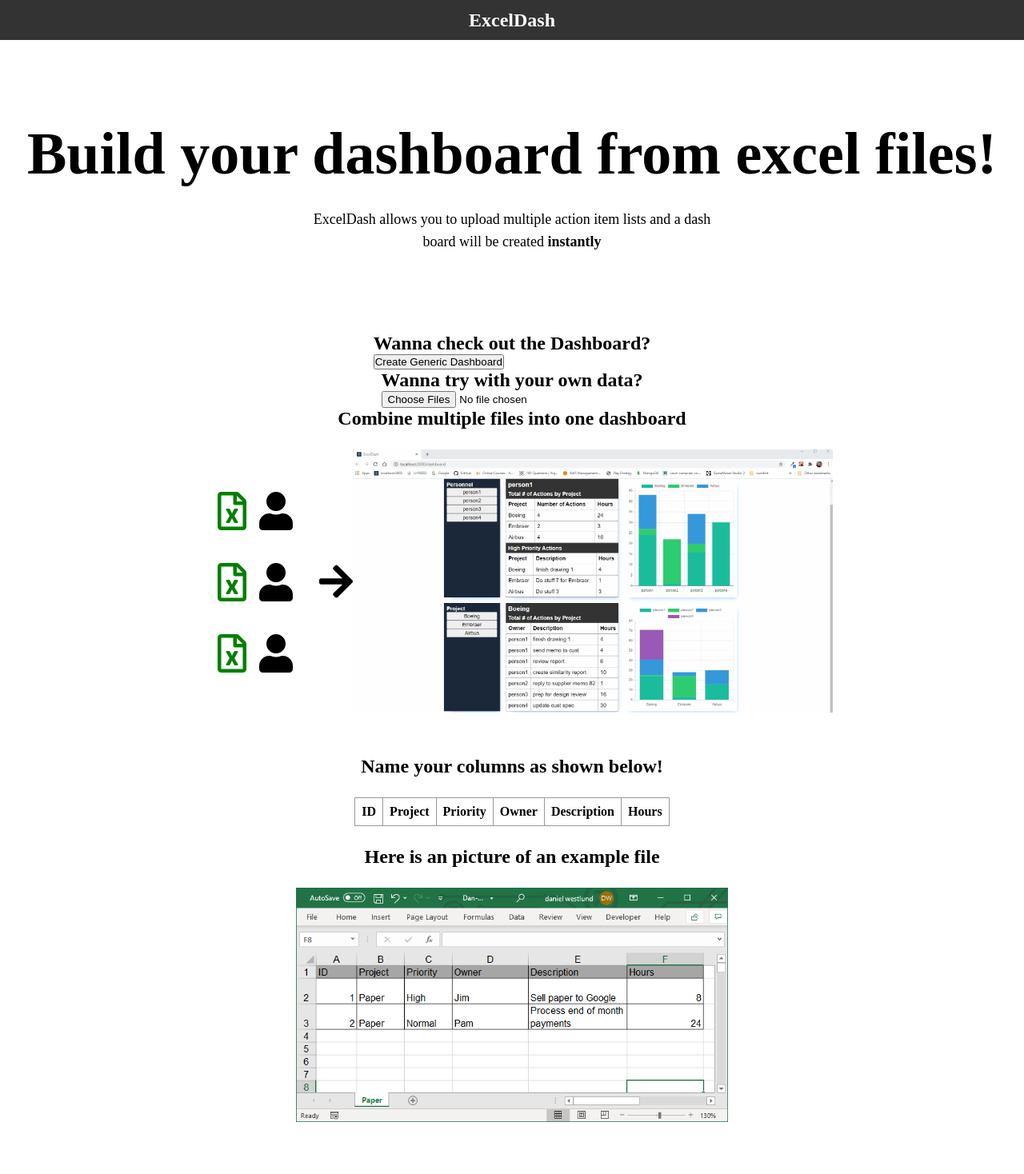
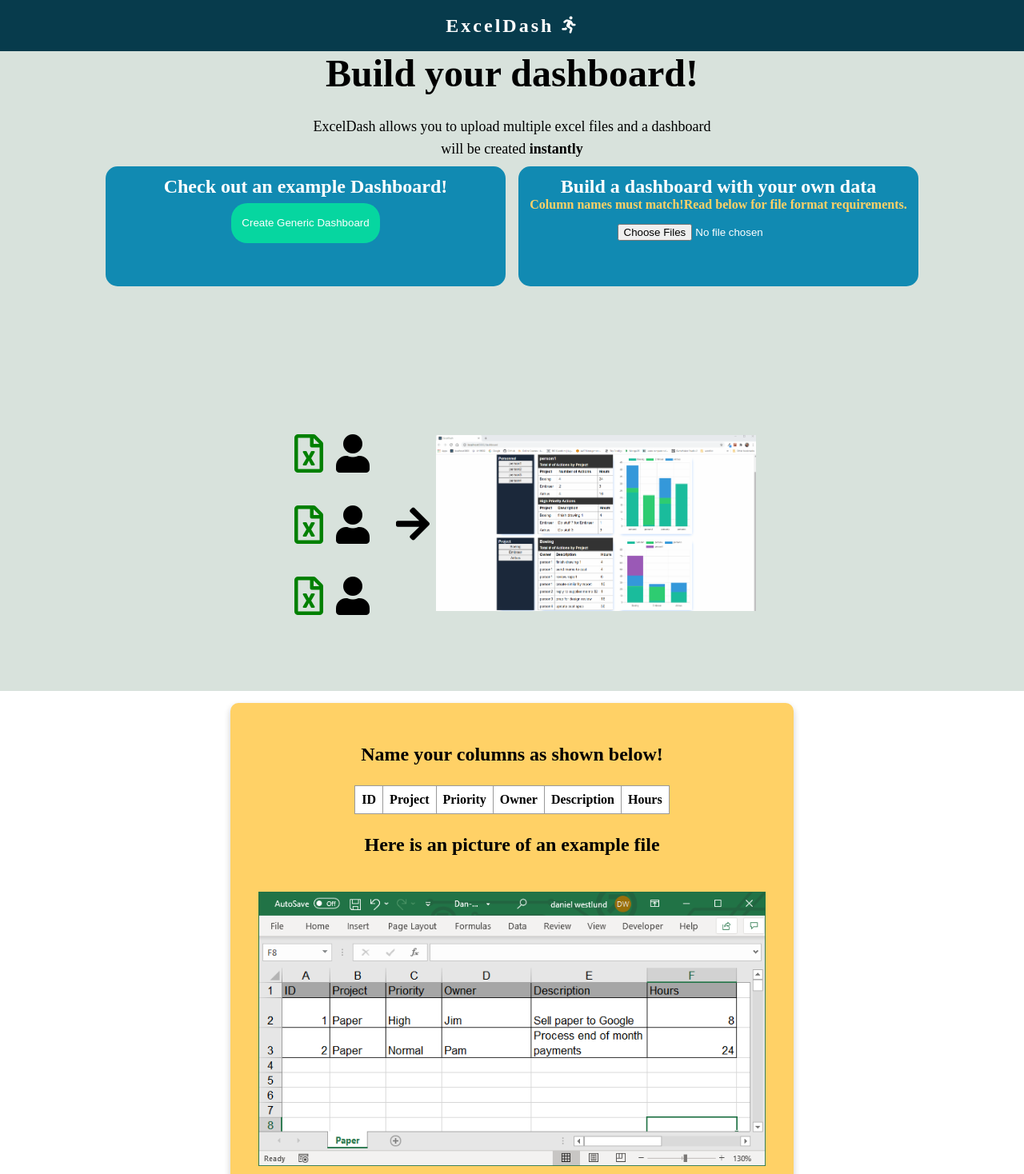
Before and after one commit to 2stash/dashboard, a React (Create React App) app: page / in a window 1280 px wide. Shown: the top 1468 px of the page at 80% size. Before the commit the page ends 1428 px from the top, so only its background shows below. Built offline with nearby package versions, Linux system fonts and the light colour scheme.

Commit message:
added styling to landing page

```diff
--- a/src/App.css
+++ b/src/App.css
@@ -1,14 +1,41 @@
 :root {
   --nav-color: #333333;
-  --background-color: #ffffff;
+  --background-color: #faf3dd;
   --background-dark: #1b283b;
+  --btn-color: #118ab2;
+  --btn-border: #073b4c;
 
+  /* set one */
+  --dark-color: #073b4c;
+  --blue-color: #118ab2;
+  --success-color: #06d6a0;
+  --yellow-color: #ffd166;
+  --danger-color: #ef476f;
+  --grey-color: #d8e2dc;
+  --dark-grey-color:
 }
 
 * {
   box-sizing: border-box;
   margin: 0;
   padding: 0;
+}
+body {
+  width: 100%;
+  /* position:fixed; */
+  background-color: var(--dark-color);
+}
+
+ul {
+  list-style: none;
+}
+
+a {
+  text-decoration: none;
+}
+
+li {
+  list-style: none;
 }
 
 .container {
@@ -17,21 +44,115 @@
   align-items: center;
 }
 
-.landing-container,
-.landing-hero-container,
-.how-to-use {
+
+/* main nav bar start */
+.main-nav {
+
+  display:flex;
+  justify-content: space-around;
+  align-items: center;
+  min-height: 8vh;
+  color: white;
+  padding: 0.7rem 2rem;
+  /* position: fixed; */
+  z-index: 1;
+  width: 100%;
+  top: 0;
+}
+
+.logo {
+  display:flex;
+  justify-content: center;
+  align-items: center;
+  letter-spacing: 3px;
+  margin: 5px;
+}
+
+.logo-div {
+  margin-left: 10px;
+  }
+
+.main-nav ul {
+  display: flex;
+  flex-direction: row;
+  justify-content: space-around;
+  width: 40%;
+}
+
+.main-nav a {
+  color: white;
+  letter-spacing: 3px;
+  font-weight: bold;
+  font-size:14px;
+}
+
+.main-nav a:hover {
+  color: var(--primary-color);
+}
+/* main nav end */
+
+/* Landing page start --------- */
+/* Section 1 Left*/
+.landing-container {
+  background-color: white ;
   display:flex;
   flex-direction: column;
   justify-content: center;
   align-items: center;
+  /* height: 100%;
+  width:100%; */
+
 }
+
+.grey {
+  background-color: var(--grey-color);
+  width: 100%;
+  min-height: 450px;
+  /* height: 100%; */
+
+}
+
 .landing-hero-container {
-  margin-bottom: 100px;
+  display: flex;
+  flex-direction: column;
+  justify-content: center;
+  align-items: center;
+  flex-wrap:wrap;
+  height: 100%;
+  width:100%;
 }
+
+.how-to-use {
+  display: grid;
+  grid-template-columns: 1fr;
+  gap: 20px;
+}
+
+
+.how-to-use {
+  height: 100vh;
+}
+
+.landing-left,
+.second-landing-right {
+  display:flex;
+  flex-direction: column;
+  justify-content: center;
+  align-items: center;
+  text-align:center;
+}
+
+.landing-left {
+  /* height: 1000px; */
+  width:90%;
+  margin-bottom:10px;
+}
+
 .landing-hero-text {
-  margin-top: 100px;
+  /* margin-top: 100px; */
   margin-bottom: 25px;
-  font-size:74px;
+  font-size:48px;
+  text-align:center;
 }
 
 .landing-sub-text {
@@ -41,28 +162,70 @@
   text-align: center;
 }
 
-.margin-top {
-  margin-top: 50px;
+.landing-buttons-container {
+  display:flex;
+  flex-wrap: wrap;
+  justify-content: center;
+  align-items: center;
+  width:100%;
+  /* height: 100%; */
+  max-height:150px;
+
 }
 
-.how-to-use,
-.how-to-use-table {
-  margin-bottom: 25px;
+.landing-buttons-card {
+ display:flex;
+ flex-direction: column;
+ align-items: center;
+ /* position: relative; */
+ padding: 12px;
+ /* height: 150px; */
+ color:white;
+ background-color: var(--blue-color);
+ border-radius: 15px;
+ margin:8px;
+ width:500px;
+ text-align: center;
 }
 
-.how-to-use-hero {
-  margin-bottom: 25px;
+.landing-buttons-card h4 {
+  color: var(--yellow-color)
 }
 
-.excel-img {
-  max-width: 540px;
+.btn-input {
+  display: flex;
+  justify-content: center;
+  align-items: center;
+
 }
 
-.flex {
+.landing-buttons-card h4 {
+  margin-bottom: 15px;
+}
+
+/* .landing-buttons-card button {
+  position: absolute;
+  bottom: 0;
+} */
+
+/* .landing-buttons-card input {
+  position: absolute;
+  bottom: 50px;
+} */
+
+/* Section 1 left end */
+/* Section 1 right start */
+.landing-right {
+
+  display:none;
+}
+
+.combine-files {
   display: flex;
-  justify-content: center;
-  align-items: start;
-  gap: 20px;
+  flex-wrap:wrap;
+  justify-content:center;
+  align-items: center;
+  width: 100%;
 }
 
 .icons {
@@ -84,16 +247,115 @@
   font-size: 48px;
 }
 
-.combine-files {
-  display: flex;
-  flex-wrap:wrap;
-  justify-content:center;
-  align-items: center;
+.image-gif {
+  width: 400px;
+  margin-left:8px;
 }
 
-.image-gif {
-  width: 600px;
+/* Section 1 right end */
+/* Section 2 left start */
+.how-to-use,
+.how-to-use-table {
+  margin-bottom: 25px;
+  max-width: 90%;
 }
+
+.margin-top {
+  margin-top: 50px;
+}
+
+.second-landing-left {
+  margin-top: 15px;
+  display: flex;
+  flex-direction: column;
+  justify-content: center;
+  align-items: center;
+  text-align:center;
+}
+
+.second-landing-left-size {
+  width: 90%;
+  height: 600px;
+  box-shadow: 0 4px 8px 0 rgba(0, 0, 0, 0.2);
+  border-radius: 10px;
+  display: flex;
+  flex-direction: column;
+  justify-content: center;
+  align-items: center;
+  background-color: var(--yellow-color);
+}
+
+.how-to-use-hero {
+  margin-bottom: 25px;
+}
+
+.table-head {
+  background-color: white;
+}
+.excel-img {
+  max-width: 90%;
+  margin:20px;
+}
+
+/* Section 2 left end */
+/* Section 2 right start */
+.second-landing-right-size {
+  width: 90%;
+  height: 300px;
+  box-shadow: 0 4px 8px 0 rgba(0, 0, 0, 0.2);
+  border-radius: 10px;
+  display: flex;
+  flex-direction: column;
+  justify-content: center;
+  align-items: center;
+  background-color: var(--success-color);
+}
+
+.second-landing-right-title {
+  font-size: 36px;
+}
+
+/* Section 2 right end */
+/* Landing page End ----- */
+
+.btn {
+  background-color: var(--btn-color);
+  color: white;
+  margin: .5em 1em;
+  padding: .5em 1em;
+  border: none;
+  outline: none;
+  /* position: relative; */
+  cursor: pointer;
+
+}
+
+.btn-border-pop {
+  background-color: var(--success-color);
+  height: 50px;
+  border-radius: 20px;
+}
+
+/* .btn.btn-border-pop::before {
+  content: '';
+  position: absolute;
+  top:0;
+  left:0;
+  right:0;
+  bottom:0;
+  z-index: -1;
+  border: 2px solid var(--btn-border);
+  transition: top, left, right, bottom, 100ms ease-in-out;
+} */
+
+/* .btn.btn-border-pop:hover::before,
+.btn.btn-border-pop:focus::before {
+  top: -4px;
+  left: -4px;
+  right: -4px;
+  bottom: -4px;
+} */
+
 
 
 table {
@@ -107,6 +369,18 @@ td, th {
   text-align: left;
 }
 
+/* DashBoard Page */
+.wrapper {
+  max-width: 1400px;
+  margin: 0 auto;
+  font: 1.2em Helvetica, arial, sans-serif;
+}
+
+.wrapper > * {
+  background-color: var(--background-color);
+  padding: 10px;
+}
+
 .title-div {
   width: 100%;
   display:flex;
@@ -118,40 +392,13 @@ td, th {
 .title {
   color: var(--background-color);
   width: 100%;
-
 }
 
-li {
-  list-style: none;
+.project-nav {
+  background-color: var(--background-color);
 }
 
-
-.wrapper {
-  max-width: 1400px;
-  margin: 0 auto;
-  font: 1.2em Helvetica, arial, sans-serif;
-}
-
-.wrapper > * {
-
-  background-color: var(--background-color);
-  padding: 10px;
-}
-
-.main-nav {
-  height: 50px;
-  color: var(--background-color);
-  display:flex;
-  justify-content: center;
-  align-items: center;
-}
-
-
-nav {
-  background-color: var(--nav-color);
-}
-
-nav ul {
+.project-nav ul {
   display:flex;
   justify-content: center;
   align-items: center;
@@ -162,11 +409,11 @@ nav ul {
   width:100%;
 }
 
-nav li{
+.project-nav li{
   width: 100%;
 }
 
-.nav-btn {
+.project-nav-btn {
   width: 100%;
   height: 30px;
   font-size: 18px;
@@ -264,7 +511,74 @@ nav li{
       "project-nav project project-dept"
       "footer footer footer";
   }
+
   nav ul {
     flex-direction: column;
   }
+
+  .landing-right {
+    margin-top:150px;
+    display: flex;
+    flex-wrap:wrap;
+    justify-content:center;
+    align-items: center;
+    width: 100%;
+    height:100%;
+  }
+
+  .grey {
+    min-height: 100vh;
+
+  }
+
+  .landing-buttons-card {
+    height: 150px;
+   }
 }
+
+@media(min-width: 1100px){
+  /* .landing-right {
+    margin-top:75px;
+
+  } */
+
+}
+
+
+@media(min-width: 1500px) {
+  .landing-hero-text {
+    margin-top: 100px;
+    margin-bottom: 25px;
+    font-size:74px;
+  }
+
+  .landing-sub-text {
+    max-width: 512px;
+    font-size: 18px;
+    line-height: 28px;
+    text-align: center;
+  }
+
+.how-to-use {
+
+  grid-template-columns: 1fr 1fr;
+
+}
+
+.landing-right {
+  margin-top:25px;
+
+}
+}
+
+
+@media (max-width: 700px) {
+
+
+  .main-nav {
+    flex-direction: column;
+  }
+  .main-nav ul {
+    width: 90%;
+  }
+}
--- a/src/App.js
+++ b/src/App.js
@@ -9,26 +9,30 @@ import Project from "./components/data/Project";
 import People from "./components/charts/People";
 import Projects from "./components/charts/Projects";
 
-import LandingPage from './components/landing/LandingPage'
-
-
+import LandingPage from "./components/landing/LandingPage";
 
 const App = () => {
   const dataContext = useContext(DataContext);
-  const { setInitialState, data, importData, importedData,processData } = dataContext;
+  const {
+    setInitialState,
+    data,
+    importData,
+    importedData,
+    processData,
+  } = dataContext;
 
   const [personData, setPersonData] = useState("");
   const [projectData, setProjectData] = useState("");
-  const [hideshow, setHideShow] = useState({})
+  const [hideshow, setHideShow] = useState({});
 
   const [fileData, getFileData] = useState([]);
 
-  if(data !== null && personData === ""){
-    setPersonData(data.peopleArray[0])
+  if (data !== null && personData === "") {
+    setPersonData(data.peopleArray[0]);
   }
 
-  if(data !== null && personData === ""){
-    setProjectData(data.projectsArray[0])
+  if (data !== null && personData === "") {
+    setProjectData(data.projectsArray[0]);
   }
 
   const personChangeHandler = (person) => {
@@ -41,21 +45,33 @@ const App = () => {
 
   const handleResetData = () => {
     window.location.reload(false);
-  }
+  };
 
   return (
     <Router>
       <nav className='main-nav'>
+        <div className='logo'>
           <h2>ExcelDash</h2>
+          <div className="logo-div">
+          <span className="logo-span"><i className="fas fa-running fa-lg"></i></span>
+          </div>
+        </div>
 
-      {data &&
-        <button onClick={handleResetData}>Reset Data</button>
-      }
+        {/* <ul>
+          <li>
+            <Link>Try It</Link>
+          </li>
+          <li>
+            <Link>About Us</Link>
+          </li>
+          <li>
+            <Link>Contact</Link>
+          </li>
+
+        </ul> */}
+        {data && <button onClick={handleResetData}>Reset Data</button>}
       </nav>
-      <div className='container'>
-
-
-
+      <div >
         {data ? (
           <div className='wrapper'>
             <nav className='people-nav'>
@@ -97,16 +113,14 @@ const App = () => {
             </nav>
 
             <Person name={personData} />
-          <People  />
+            <People />
             <Project name={projectData} />
             <Projects />
             <footer className='main-footer'></footer>
           </div>
-          ) :   (<LandingPage/>)
-        }
-
-
-
+        ) : (
+          <LandingPage />
+        )}
       </div>
     </Router>
   );
--- a/src/components/landing/LandingPage.js
+++ b/src/components/landing/LandingPage.js
@@ -1,101 +1,119 @@
-import React, {useState, useContext} from "react";
+import React, { useState, useContext } from "react";
 import excel from "./excel.PNG";
 import gif from "./herodashboard.gif";
 import DataContext from "../../context/data/dataContext";
-import * as XLSX from 'xlsx';
+import * as XLSX from "xlsx";
 import STORE from "../../STORE";
 
 const LandingPage = () => {
   const dataContext = useContext(DataContext);
-  const { setInitialState,importData, importedData,processData } = dataContext;
+  const {
+    setInitialState,
+    importData,
+    importedData,
+    processData,
+  } = dataContext;
 
-  const [hideshow, setHideShow] = useState({display:"none"})
+  const [hideshow, setHideShow] = useState({ display: "none" });
 
-  const [hideGenericButton, setHideGenericButton] = useState({})
-
+  const [hideGenericButton, setHideGenericButton] = useState({});
 
   const readExcel = (e) => {
-
     const uploadedFiles = e.target.files;
     const uploadedFilesDataArray = [];
 
-    for(let i = 0; i < uploadedFiles.length; i++){
+    for (let i = 0; i < uploadedFiles.length; i++) {
       let promise = new Promise((resolve, reject) => {
         let fileReader = new FileReader();
-        fileReader.readAsArrayBuffer(uploadedFiles[i])
+        fileReader.readAsArrayBuffer(uploadedFiles[i]);
 
-        fileReader.onload=(e)=> {
-
+        fileReader.onload = (e) => {
           let bufferArray = e.target.result;
 
-          let wb = XLSX.read(bufferArray, {type: 'buffer'});
+          let wb = XLSX.read(bufferArray, { type: "buffer" });
 
           let wsname = wb.SheetNames[0];
 
           let ws = wb.Sheets[wsname];
 
-          let data = XLSX.utils.sheet_to_json(ws)
+          let data = XLSX.utils.sheet_to_json(ws);
 
-          resolve([data, wsname])
+          resolve([data, wsname]);
+        };
+
+        fileReader.onerror = (error) => {
+          reject(error);
+        };
+      });
+
+      promise.then((info) => {
+        let data = info[0];
+        let wsname = info[1];
+
+        uploadedFilesDataArray.push([data, wsname]);
+      });
     }
 
-        fileReader.onerror = ((error)=>{
-          reject(error)
-        })
-      })
-
-      promise.then((info)=> {
-        let data = info[0]
-        let wsname = info[1]
-
-        uploadedFilesDataArray.push([data,wsname])
-       })
-
-    }
-
-    importData(uploadedFilesDataArray)
-    setHideShow({})
-    setHideGenericButton({display: "none"})
-  }
+    importData(uploadedFilesDataArray);
+    setHideShow({});
+    setHideGenericButton({ display: "none" });
+  };
 
   const buildDashboard = () => {
-    processData(importedData)
-  }
+    processData(importedData);
+  };
 
   const handleFakeDashboard = () => {
-    setInitialState(STORE)
-  }
-
+    setInitialState(STORE);
+  };
 
   return (
     <div className='landing-container'>
+      <section className='grey'>
         <div className='landing-hero-container'>
-        <h1 className='landing-hero-text'>
-          Build your dashboard from excel files!
-        </h1>
+          <div className='landing-left'>
+            <h1 className='landing-hero-text'>Build your dashboard!</h1>
             <div className='landing-sub-text'>
-          ExcelDash allows you to upload multiple action item lists and a
-          dash board will be created <strong>instantly</strong>
+              ExcelDash allows you to upload multiple excel files and a
+              dashboard will be created <strong>instantly</strong>
+            </div>
+            <div className='landing-buttons-container'>
+              <div className='landing-buttons-card'>
+                <h2>Check out an example Dashboard!</h2>
+
+                <button
+                  onClick={handleFakeDashboard}
+                  className={`btn btn-border-pop ${hideGenericButton}`}
+                >
+                  Create Generic Dashboard
+                </button>
+              </div>
+
+              <div className='landing-buttons-card'>
+                <h2>Build a dashboard with your own data</h2>
+                <h4>Column names must match!Read below for file format requirements. </h4>
+                <div className="btn-input">
+                <input
+                  type='file'
+                  onChange={readExcel}
+                  multiple
+                  placeholder='Upload Your Files'
+                />
+                <button
+                  onClick={buildDashboard}
+                  className={`btn btn-border-pop `}
+                  style={hideshow}
+                >
+                  Build Dashboard
+                </button>
                 </div>
               </div>
 
-      <div>
-      <h2>Wanna check out the Dashboard?</h2>
-
-      <button onClick={handleFakeDashboard} className={hideGenericButton}>Create Generic Dashboard</button>
+            </div>
           </div>
 
-      <div>
-      <h2>Wanna try with your own data?</h2>
-      <input type="file" onChange={readExcel} multiple placeholder="Upload Your Files"/>
-        <button onClick={buildDashboard} style={hideshow}>Build Dashboard</button>
-</div>
-
-
-
-
-
-      <h2 className='how-to-use-hero'>Combine multiple files into one dashboard</h2>
+          {/* right side hero div */}
+          <div className='landing-right'>
             <div className='combine-files'>
               <div>
                 <div className='icons'>
@@ -129,21 +147,26 @@ const LandingPage = () => {
                 </span>
               </div>
               <div>
-          <img className="image-gif" src={gif} alt="gif of dashboard"/>
+                <img className='image-gif' src={gif} alt='gif of dashboard' />
               </div>
+            </div>
+          </div>
+        </div>
+      </section>
 
-        </div>
+    {/* 2nd hero section */}
 
+      <section className='how-to-use'>
 
-
-
-
-      <div className='how-to-use'>
-        <h2 className='how-to-use-hero margin-top'>Name your columns as shown below!</h2>
-
+      {/* left column */}
+        <div className="second-landing-left">
+        <div className="second-landing-left-size">
+          <h2 className='how-to-use-hero margin-top'>
+            Name your columns as shown below!
+          </h2>
           <div className='how-to-use-table'>
             <table>
-            <thead>
+              <thead className="table-head">
                 <tr>
                   <th>ID</th>
                   <th>Project</th>
@@ -153,35 +176,23 @@ const LandingPage = () => {
                   <th>Hours</th>
                 </tr>
               </thead>
-            {/* <tbody>
-            <tr>
-              <td>1</td>
-              <td>Paper</td>
-              <td>High</td>
-              <td>Jim</td>
-              <td>Sell Paper to </td>
-              <td>8</td>
-            </tr>
-            <tr>
-              <td>2</td>
-              <td>Paper</td>
-              <td>High</td>
-              <td>Pam</td>
-              <td>Respond to customer information request.</td>
-              <td>2</td>
-            </tr>
-          </tbody> */}
              </table>
           </div>
-
           <h2 className='how-to-use-hero'>
             Here is an picture of an example file
           </h2>
           <img src={excel} className='excel-img' />
+          </div>
+        </div>
 
+        {/* right column */}
+        <div className='second-landing-right'>
+            <div className="second-landing-right-size">
+            <h2 className='second-landing-right-title'>Excel Format Requirements</h2>
+            </div>
+          </div>
+      </section>
 
-
-      </div>
     </div>
   );
 };
```
Also changed, not shown: 2 other files (tests, documents, lock files or other folders). Lines whose indentation alone changed are shown as unchanged.
